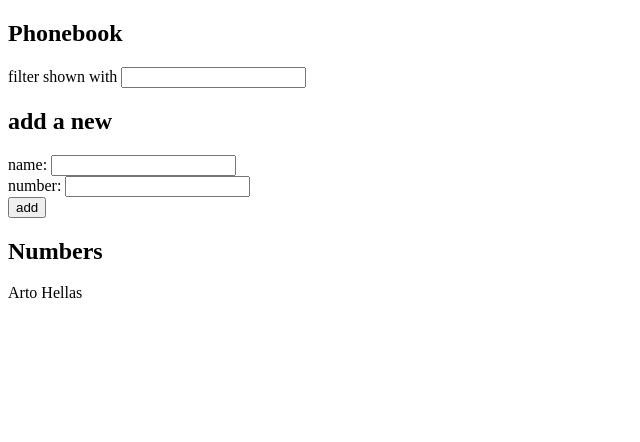
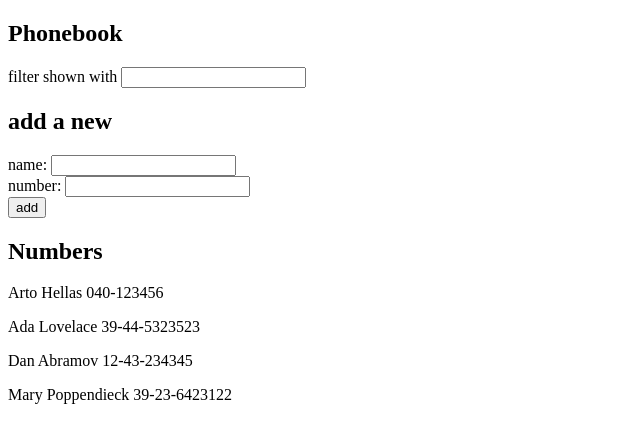
Before and after one commit to tkimhong/Full-Stack-Open, a React (Vite) app in the folder part2/phonebook/: page / in a window 1280 px wide. Shown: the top 442 px of the page, without its empty margins (0-640 px from the left). Built offline with nearby package versions, Linux system fonts and the light colour scheme.

Commit message:
Hardcode sample data

```diff
--- a/part2/phonebook/src/App.jsx
+++ b/part2/phonebook/src/App.jsx
@@ -1,7 +1,12 @@
 import { useState } from "react";
 
 const App = () => {
-  const [persons, setPersons] = useState([{ name: "Arto Hellas" }]);
+  const [persons, setPersons] = useState([
+    { name: "Arto Hellas", number: "040-123456", id: 1 },
+    { name: "Ada Lovelace", number: "39-44-5323523", id: 2 },
+    { name: "Dan Abramov", number: "12-43-234345", id: 3 },
+    { name: "Mary Poppendieck", number: "39-23-6423122", id: 4 },
+  ]);
   const [newName, setNewName] = useState("");
   const [newNumber, setNewNumber] = useState("");
 
```
